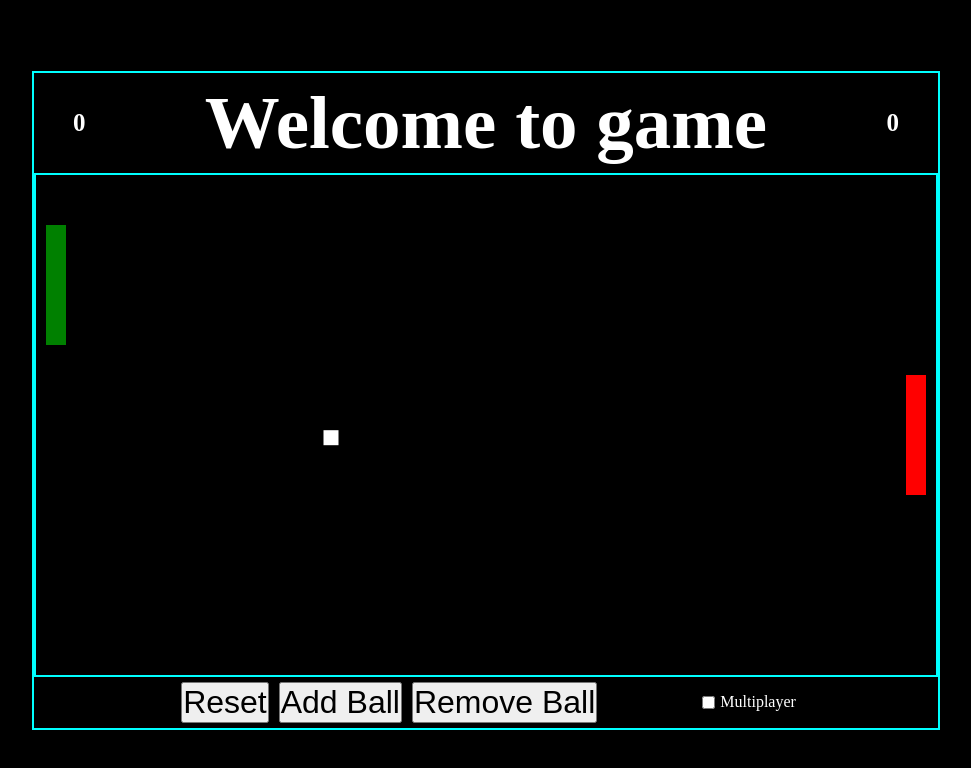
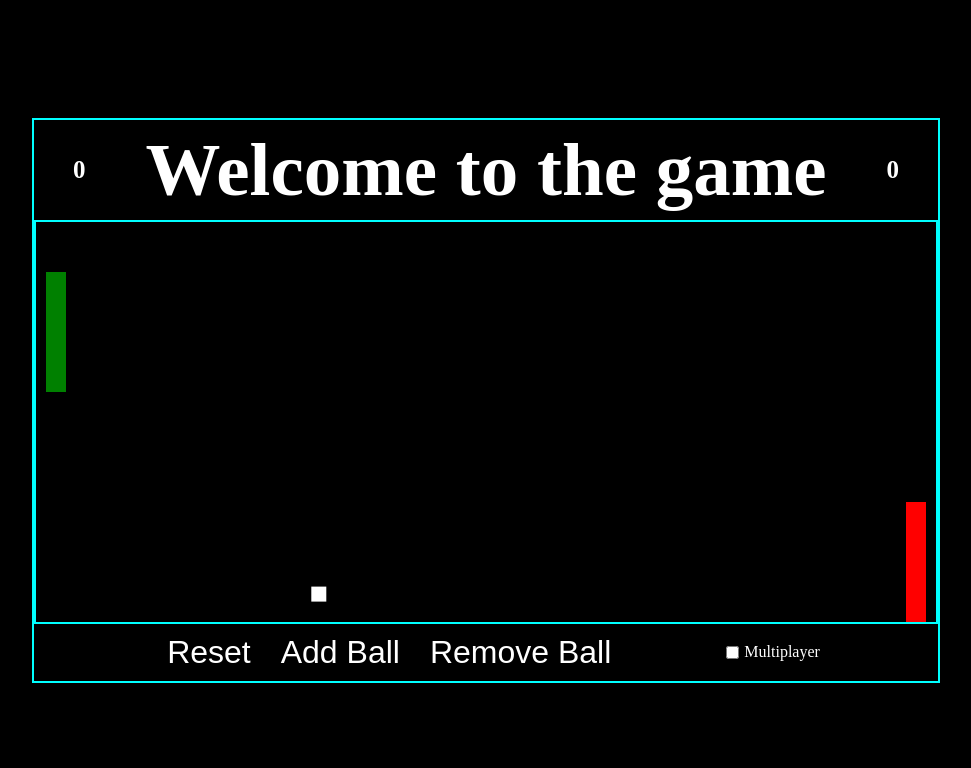
Before and after one commit to MikeMajer/Pong_game_OOP, a plain HTML site: page index.html in a window 1280 px wide. Shown: the whole page, without its empty margins (154-1125 px from the left). Drawn offline with Linux system fonts and the light colour scheme.

Commit message:
Button style, change court size

```diff
--- a/code.js
+++ b/code.js
@@ -13,7 +13,7 @@ const tryAgain = document.querySelector(".tryAgain");
 
 
 canvas.width = 900;
-canvas.height = 500;
+canvas.height = 400;
 let gameWidth;
 let playerPoints = 0;
 let aiPoints = 0;
@@ -100,7 +100,7 @@ class Paddle {
     this.color = color;
     this.positionX = positionX;
     this.positionY = positionY;
-    this.speed = 5;
+    this.speed = 15;
     this.middleHeight = height / 2;
   }
 
--- a/index.html
+++ b/index.html
@@ -15,7 +15,7 @@
     <div class="wrapper">
         <div class="table">
             <span class="playerPoints">0</span>
-            <h1>Welcome to game</h1>
+            <h1>Welcome to the game</h1>
             <span class="aiPoints">0</span>
         </div>
         <div class="endLabel">
--- a/style.css
+++ b/style.css
@@ -58,6 +58,15 @@ body {
 .wrapper .menu button {
     font-size: 2em;
     margin: 5px 5px;
+    border: none;
+    padding: 5px 10px;
+    transition: .3s;
+    background-color: #000;
+    color: white;
+}
+
+.wrapper .menu button:hover {
+    color: #0ff;
 
 }
 
```
